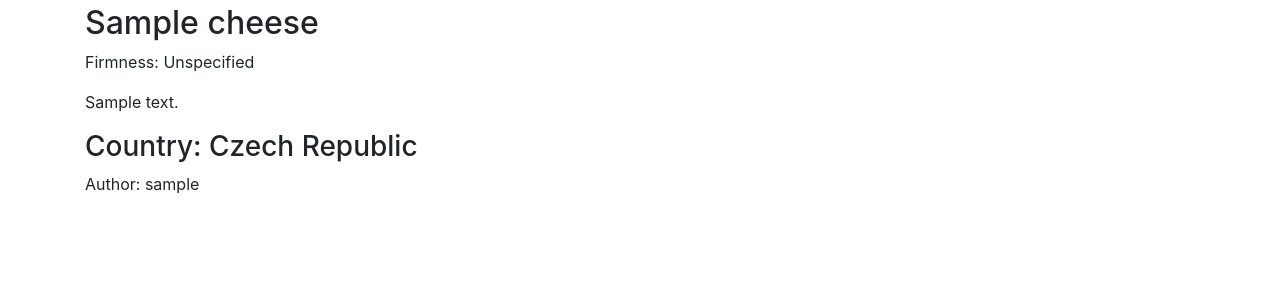
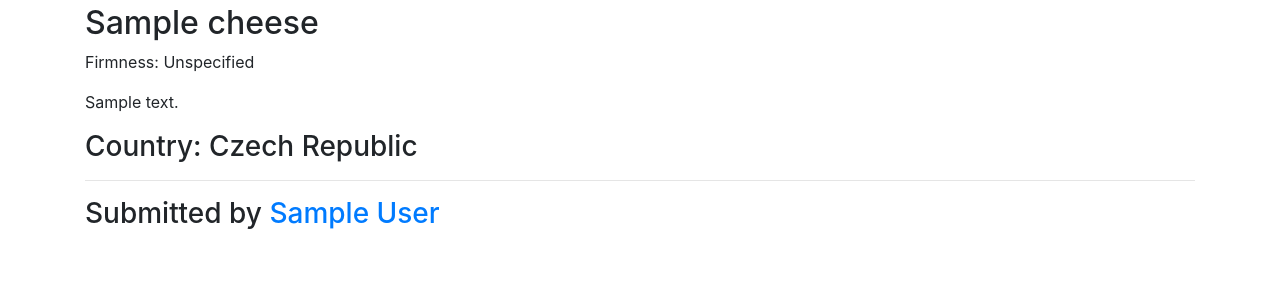
Before and after one commit to DarkEye123/everycheese, a Django app: a page that uses everycheese/templates/cheeses/cheese_detail.html in a window 1280 px wide. Shown: the part 56-356 px from the top of the page. Run offline with Django 3.2, Linux system fonts and the light colour scheme; tables that the repository leaves empty hold one stand-in row (values such as "Sample post"); some libraries are stand-ins or nearby versions.

Commit message:
fill creator field automatically

```diff
--- a/everycheese/cheeses/views.py
+++ b/everycheese/cheeses/views.py
@@ -1,3 +1,5 @@
+from django.forms.forms import BaseForm
+from django.http.response import HttpResponse
 from django.views.generic import ListView, DetailView, CreateView
 from django.contrib.auth.mixins import LoginRequiredMixin
 
@@ -17,3 +19,7 @@ class CheeseCreateView(LoginRequiredMixin, CreateView):
     model = Cheese
 
     fields = ["name", "description", "firmness", "country"]
+
+    def form_valid(self, form: BaseForm) -> HttpResponse:
+        form.instance.creator = self.request.user
+        return super().form_valid(form)
--- a/everycheese/templates/cheeses/cheese_detail.html
+++ b/everycheese/templates/cheeses/cheese_detail.html
@@ -28,8 +28,15 @@ instantiated model is available. {% endcomment %}
   <h3>Country: undetected</h3>
 {% endif %}
 
+<hr/>
+
+
 {% if cheese.creator %}
-  <p>Author: {{ cheese.creator }}
+<h3>Submitted by
+  <a href="{% url 'users:detail' cheese.creator.username %}">
+  {{ cheese.creator.name }}
+  </a>
+</h3>
 {% else %}
   <p>Author: unknown
 {% endif %}
```
